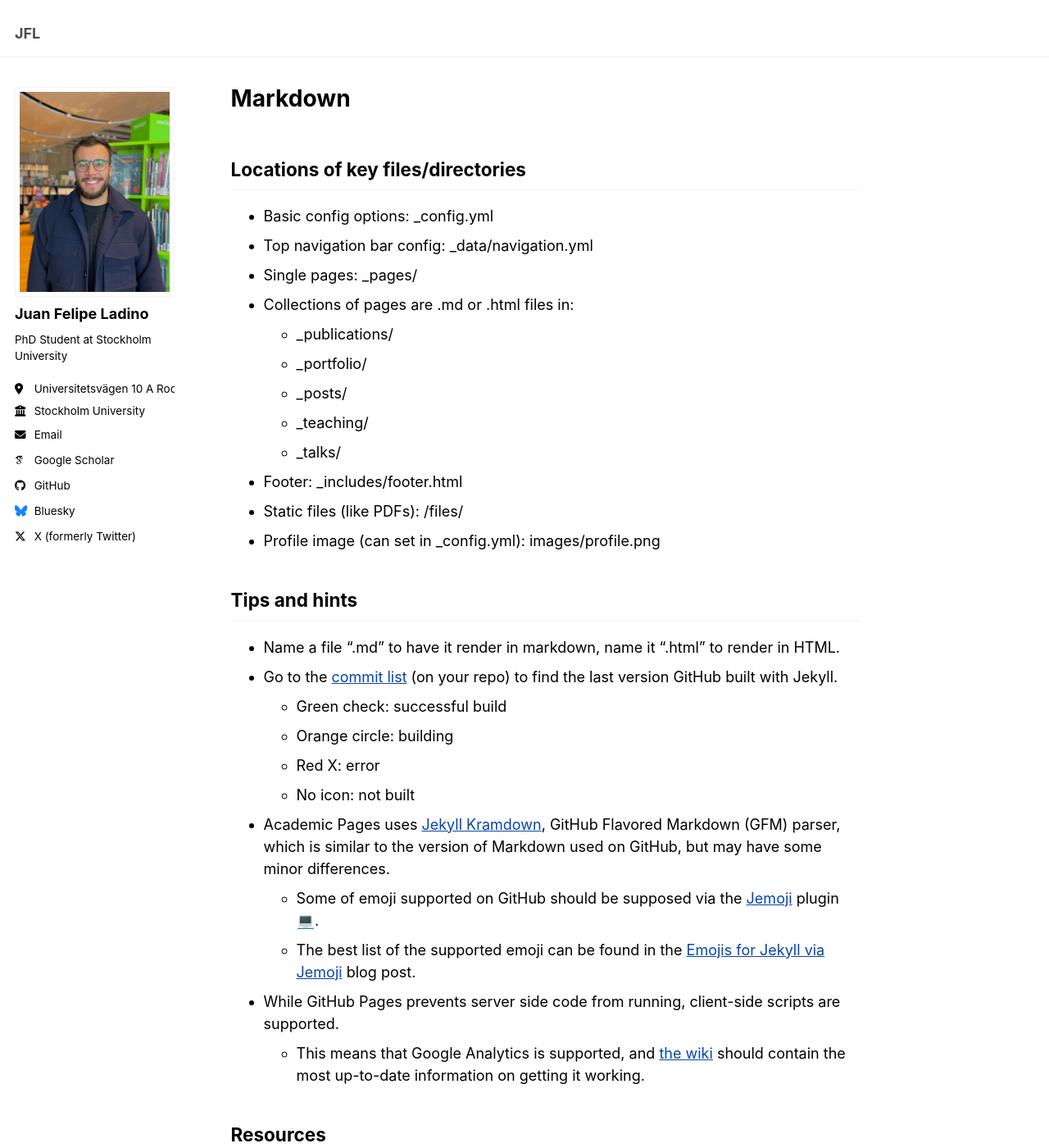
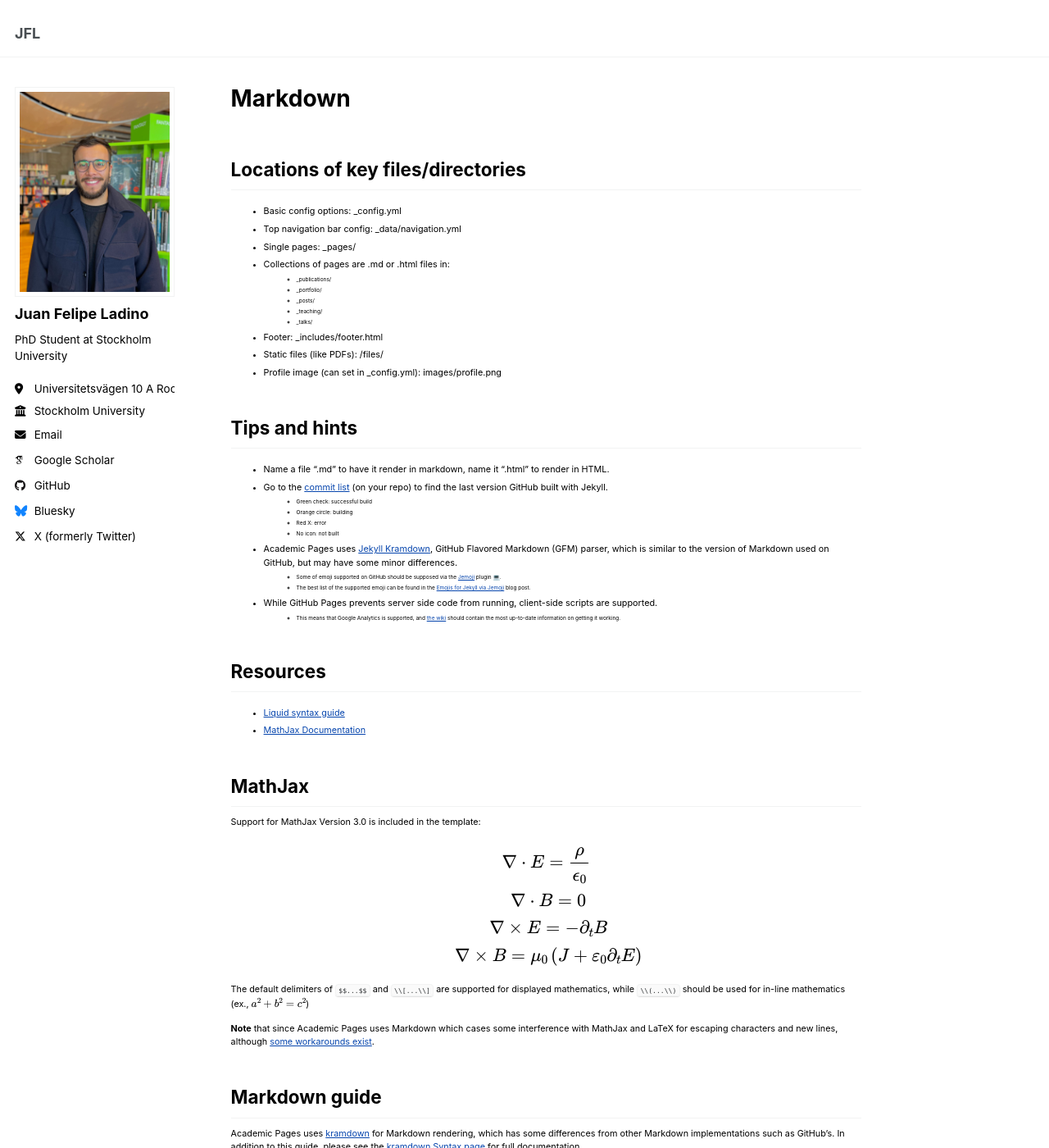
Before and after one commit to juanfladino/juanfladino.github.io, a Jekyll site: the page built from _pages/markdown.md, in a window 1280 px wide and 1400 px high. Shown: the whole window at 82% size. Built offline with Jekyll 4.4.1, drawn with Linux system fonts in a browser that asks for light colours; emoji names are drawn with the system emoji font; some web fonts are replaced.

Commit message:
Update _page.scss

```diff
--- a/_sass/layout/_page.scss
+++ b/_sass/layout/_page.scss
@@ -56,7 +56,7 @@
   }
 
   p, li, dl {
-    font-size: 1em;
+    font-size: 0.6em;
   }
 
   /* paragraph indents */
@@ -93,11 +93,11 @@
   dd {
     margin-left: 1em;
     font-family: $sans-serif;
-    font-size: $type-size-8;
+    font-size: $type-size-5;
   }
 
   .small {
-    font-size: $type-size-8;
+    font-size: $type-size-5;
   }
 
   /* blockquote citations */
```
